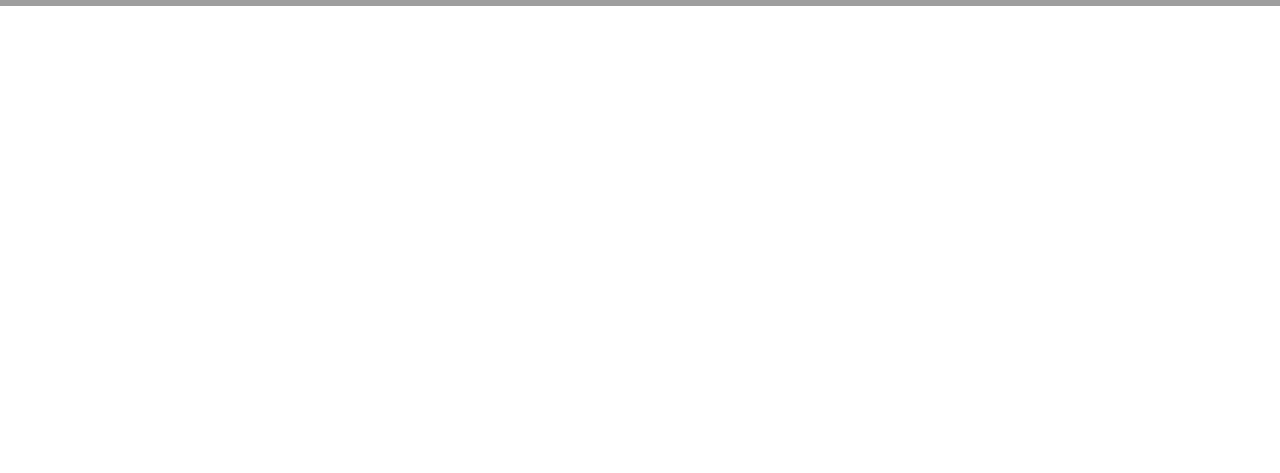
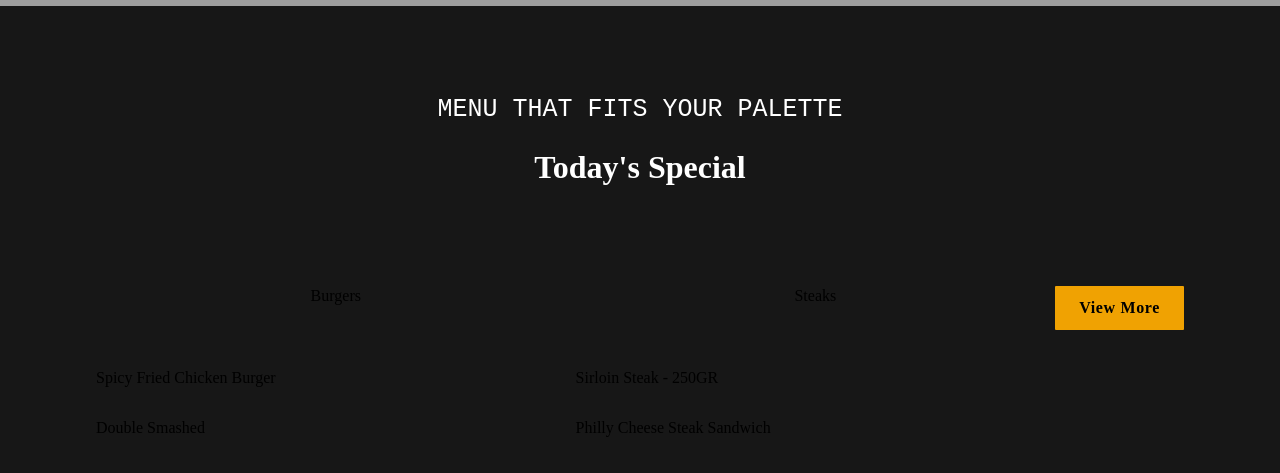
Before and after one commit to legenduzair/grub-cabin, a React (Create React App) app: page / in a window 1280 px wide. Shown: the part 1996-2469 px from the top of the page. Before the commit the page ends 2002 px from the top, so only its background shows below. Built offline with nearby package versions, Linux system fonts and the light colour scheme; grey boxes are pictures that could not be loaded; the HTML template or start-up script is replaced by a standard one.

Commit message:
Add special menu component and styling

```diff
--- a/src/App.js
+++ b/src/App.js
@@ -2,6 +2,7 @@
 import Header from './components/Header/Header'
 import Navbar from './components/Navbar/Navbar'
 import AboutUs from './components/AboutUs/AboutUs'
+import SpecialMenu from './components/SpecialMenu/SpecialMenu'
 import './App.css'
 
 const App = () => {
@@ -10,6 +11,7 @@
       <Navbar />
       <Header />
       <AboutUs />
+      <SpecialMenu />
     </>
   )
 }
--- /dev/null
+++ b/src/components/SpecialMenu/SpecialMenu.css
@@ -0,0 +1,58 @@
+.app__specialMenu {
+    flex-direction: column;
+    background-color: #171717;
+}
+
+.app__specialMenu-title {
+    margin-bottom: 2rem;
+    text-align: center;
+}
+
+.specialMenu-title {
+    font-family: 'Cormorant Garamond', serif;
+    color: white;
+}
+
+.app__specialMenu-menu {
+    width: 100%;
+    margin: 2rem 0;
+
+    display: flex;
+    justify-content: center;
+    align-items: flex-start;
+    flex-direction: row;
+}
+
+.app__specialMenu-menu_heading {
+    color: white;
+    font-family: 'IBM Plex Mono', monospace;
+    font-weight: 600;
+    font-size: 45px;
+    line-height: 58.5px;
+    letter-spacing: 0.04em;
+}
+
+.app__specialMenu-menu_burgers,
+.app__specialMenu-menu_steaks {
+    flex: 1;
+    width: 100%;
+    flex-direction: column;
+}
+
+.app__specialMenu-menu_img {
+    width: 410px;
+    margin: 0 2rem;
+}
+
+.app__specialMenu-menu_img img {
+    width: 100%;
+    height: auto;
+}
+
+.app__specialMenu_menu_items {
+    display: flex;
+    flex-direction: column;
+
+    margin: 2rem 0;
+    width: 100%;
+}
--- /dev/null
+++ b/src/components/SpecialMenu/SpecialMenu.jsx
@@ -0,0 +1,42 @@
+import React from 'react'
+
+import SubHeading from '../Subheading/SubHeading'
+import data from '../../constants/data';
+import './SpecialMenu.css';
+
+const SpecialMenu = () => {
+  return (
+    <div className='app__specialMenu flex__center section__padding' id='menu'>
+        <div className="app__specialMenu-title">
+            <SubHeading title='Menu that fits your palette' />
+            <h1 className='specialMenu-title'>Today's Special</h1>
+        </div>
+
+        <div className="app__specialMenu-menu">
+            <div className="app__specialMenu-menu_burgers flex__center">
+                <p className='app_specialMenu_menu_heading'>Burgers</p>
+                <div className="app__specialMenu_menu_items">
+                    {data.burgers.map((burger, index) => (
+                        <p>{burger.title}</p>
+                    ))}
+                </div>
+            </div>
+
+            <div className="app__specialMenu-menu_steaks flex__center">
+                <p className='app_specialMenu_menu_heading'>Steaks</p>
+                <div className="app__specialMenu_menu_items">
+                    {data.steaks.map((steak, index) => (
+                        <p>{steak.title}</p>
+                    ))}
+                </div>
+            </div>
+
+            <div style={{ marginTop: 15 }}>
+                <button type="button" className="custom__button">View More</button>
+            </div>
+        </div>
+    </div>
+  )
+}
+
+export default SpecialMenu
--- /dev/null
+++ b/src/constants/data.js
@@ -0,0 +1,27 @@
+const burgers = [
+    {
+        title: 'Spicy Fried Chicken Burger',
+        desc: 'Tender chicken fillet dipped in our in-house spicy sauce, melted cheese, gherkins, lettuce & mayo',
+        price: '£8.99',
+    },
+    {
+        title: 'Double Smashed',
+        desc: 'Two succulent smashed beef patties, melted cheese, caramelised onions, lettuce, tomato, house relish & mustard',
+        price: '£11.99',
+    }
+]
+
+const steaks = [
+    {
+        title: 'Sirloin Steak - 250GR',
+        desc: 'Juicy sirloin steak loaded with flavour',
+        price: '£22.99'
+    },
+    {
+        title: 'Philly Cheese Steak Sandwich',
+        desc: 'Thinly sliced ribeye beef topped with caremlised onions and cheese sauce',
+        price: '£15.99'
+    }
+]
+
+export default {burgers, steaks};
```
